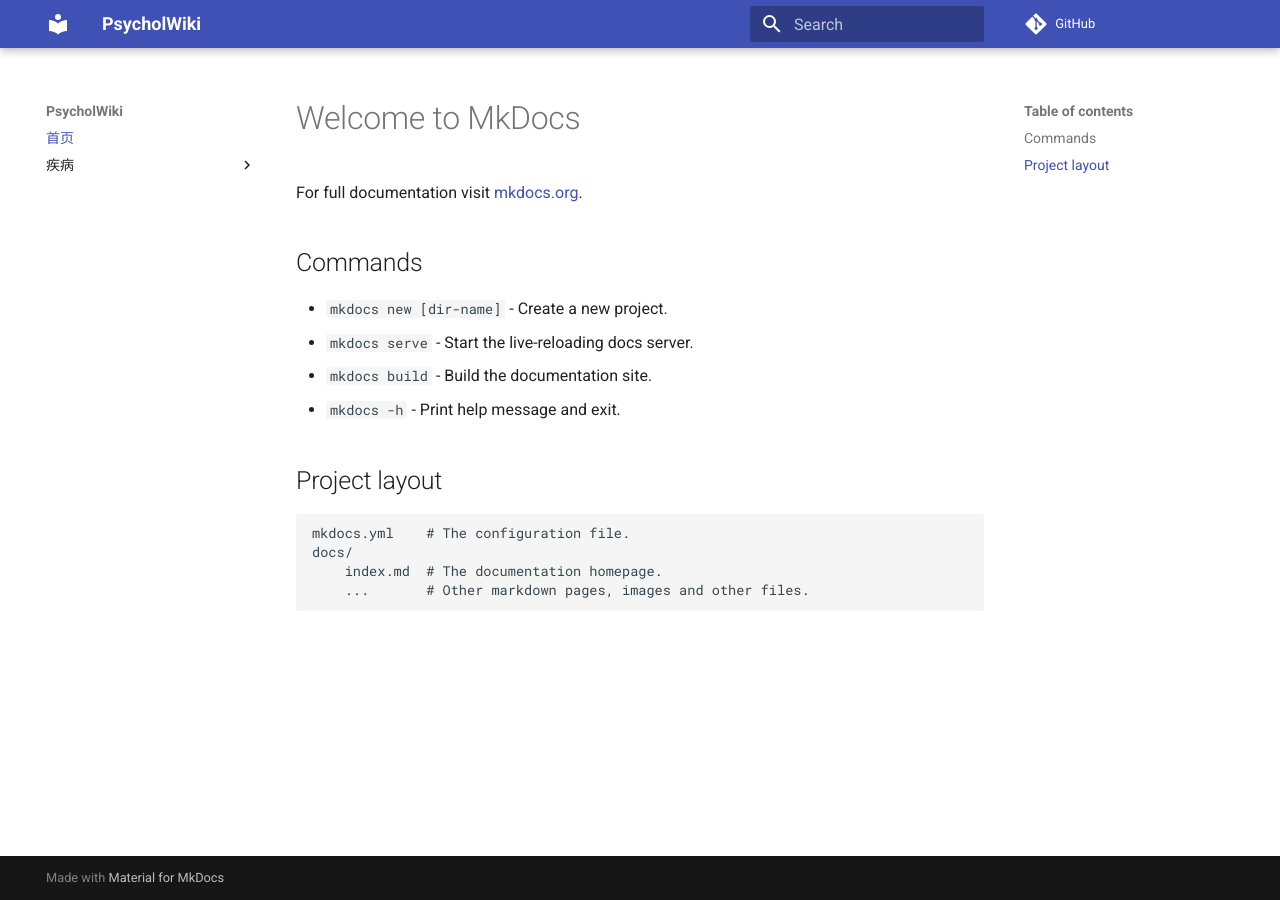
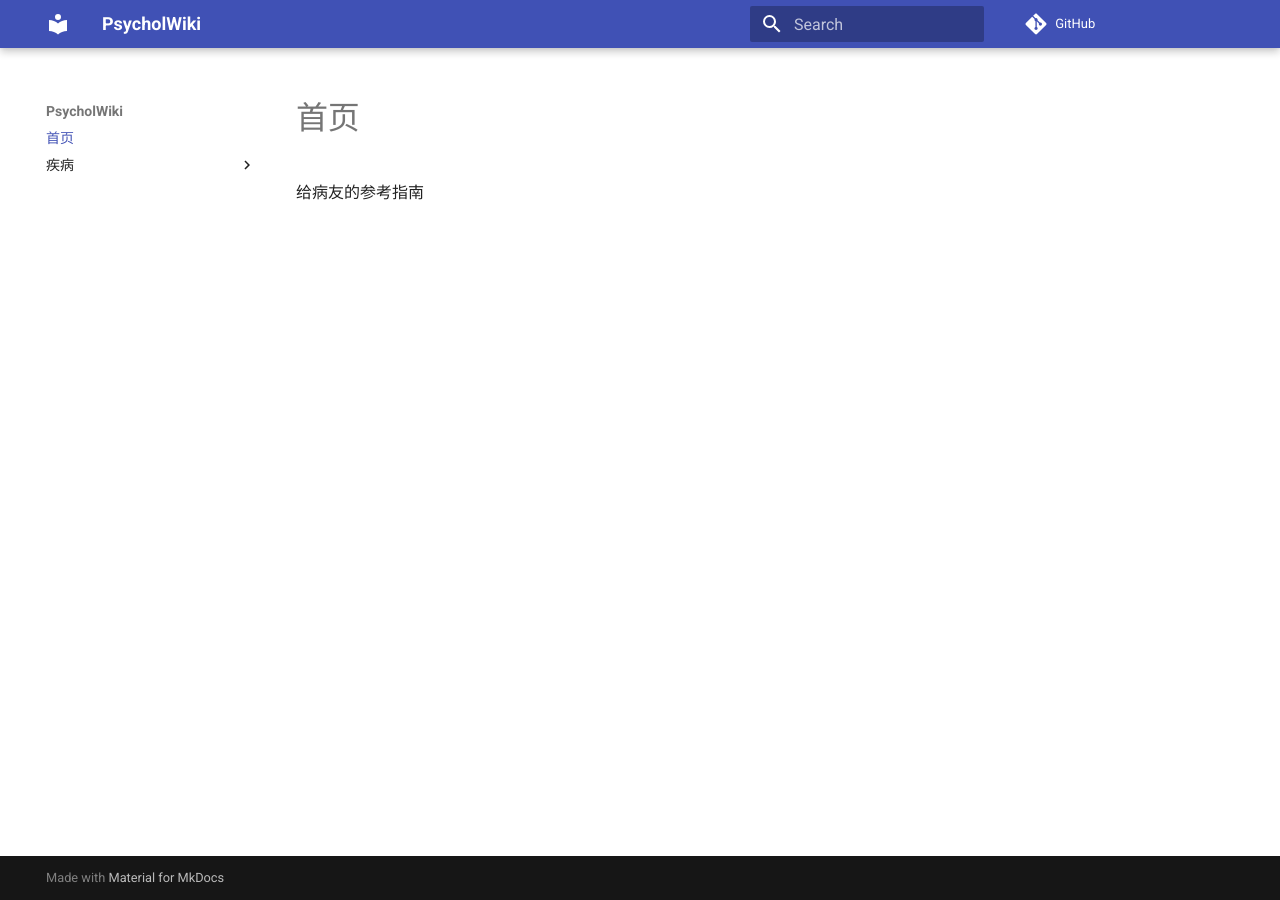
Before and after one commit to psycholcn/psychol-wiki, an MkDocs documentation site: the page built from docs/index.md, in a window 1280 px wide. Built offline with MkDocs 1.6.1 and Material for MkDocs 9.7.7, drawn with Linux system fonts in a browser that asks for light colours; comment, search, counter and statistics services are not loaded.

```diff
--- a/docs/index.md
+++ b/docs/index.md
@@ -1,17 +1,3 @@
-# Welcome to MkDocs
+# 首页
 
-For full documentation visit [mkdocs.org](https://www.mkdocs.org).
-
-## Commands
-
-* `mkdocs new [dir-name]` - Create a new project.
-* `mkdocs serve` - Start the live-reloading docs server.
-* `mkdocs build` - Build the documentation site.
-* `mkdocs -h` - Print help message and exit.
-
-## Project layout
-
-    mkdocs.yml    # The configuration file.
-    docs/
-        index.md  # The documentation homepage.
-        ...       # Other markdown pages, images and other files.
+给病友的参考指南
```
